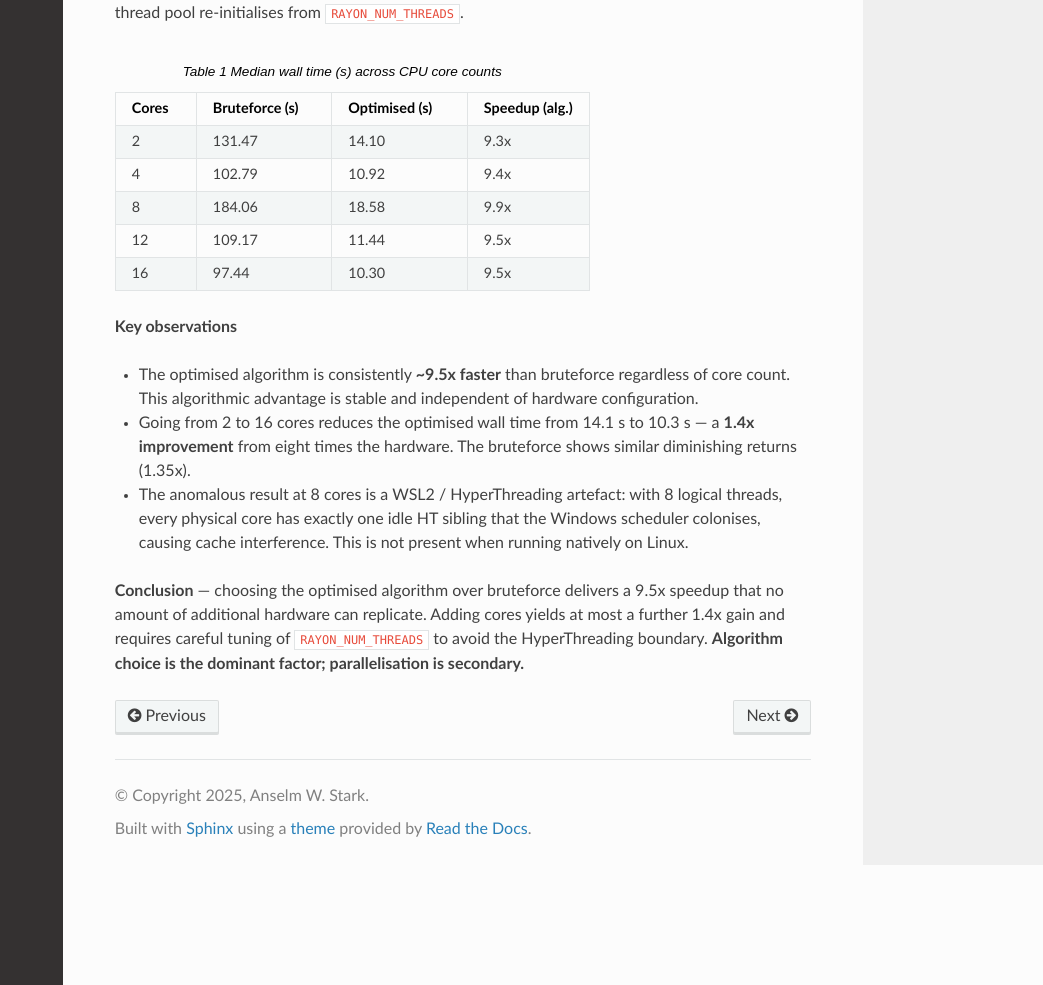
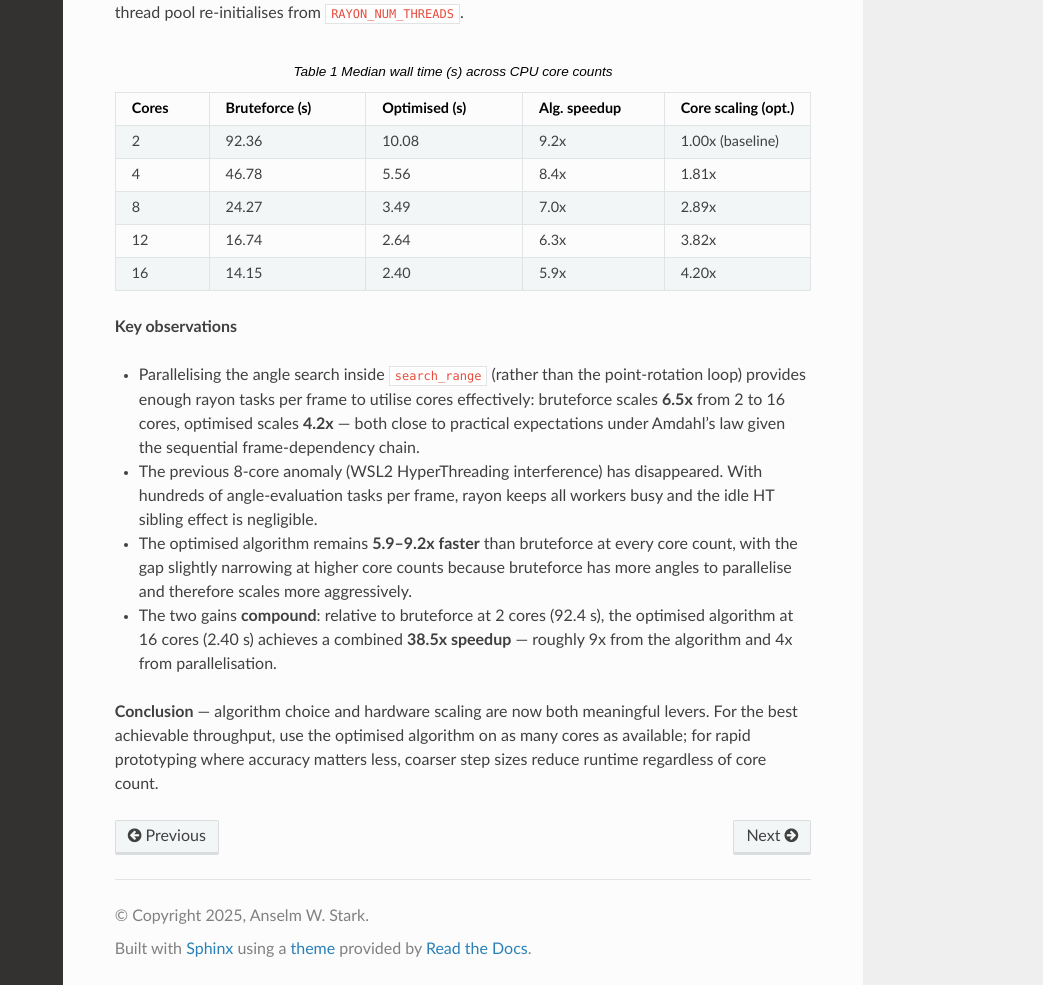
Before and after one commit to yungselm/multimoda-rs, a Sphinx documentation site: the page built from docs/benchmark.rst, in a window 1280 px wide and 1400 px high, scrolled down 1006 px. Shown: the part 415-1400 px from the top of the window, without its empty margins (237-1280 px from the left). Built offline with Sphinx 7.4.7 and the Read the Docs theme 3.1.0, drawn with Linux system fonts in a browser that asks for light colours; pages that are not in the unit, such as notebooks, are missing from menus.

Commit message:
update results after optimized parallelization strategy

```diff
--- a/docs/benchmark.rst
+++ b/docs/benchmark.rst
@@ -52,50 +52,61 @@ pool re-initialises from ``RAYON_NUM_THREADS``.
 
 .. list-table:: Median wall time (s) across CPU core counts
    :header-rows: 1
-   :widths: 12 20 20 18
+   :widths: 12 20 20 18 18
 
    * - Cores
      - Bruteforce (s)
      - Optimised (s)
-     - Speedup (alg.)
+     - Alg. speedup
+     - Core scaling (opt.)
    * - 2
-     - 131.47
-     - 14.10
-     - 9.3x
+     - 92.36
+     - 10.08
+     - 9.2x
+     - 1.00x (baseline)
    * - 4
-     - 102.79
-     - 10.92
-     - 9.4x
+     - 46.78
+     - 5.56
+     - 8.4x
+     - 1.81x
    * - 8
-     - 184.06
-     - 18.58
-     - 9.9x
+     - 24.27
+     - 3.49
+     - 7.0x
+     - 2.89x
    * - 12
-     - 109.17
-     - 11.44
-     - 9.5x
+     - 16.74
+     - 2.64
+     - 6.3x
+     - 3.82x
    * - 16
-     - 97.44
-     - 10.30
-     - 9.5x
+     - 14.15
+     - 2.40
+     - 5.9x
+     - 4.20x
 
 **Key observations**
 
-* The optimised algorithm is consistently **~9.5x faster** than bruteforce
-  regardless of core count.  This algorithmic advantage is stable and
-  independent of hardware configuration.
+* Parallelising the angle search inside ``search_range`` (rather than the
+  point-rotation loop) provides enough rayon tasks per frame to utilise cores
+  effectively: bruteforce scales **6.5x** from 2 to 16 cores, optimised
+  scales **4.2x** — both close to practical expectations under Amdahl's law
+  given the sequential frame-dependency chain.
 
-* Going from 2 to 16 cores reduces the optimised wall time from 14.1 s to
-  10.3 s — a **1.4x improvement** from eight times the hardware.
-  The bruteforce shows similar diminishing returns (1.35x).
+* The previous 8-core anomaly (WSL2 HyperThreading interference) has
+  disappeared.  With hundreds of angle-evaluation tasks per frame, rayon
+  keeps all workers busy and the idle HT sibling effect is negligible.
 
-* The anomalous result at 8 cores is a WSL2 / HyperThreading artefact: with
-  8 logical threads, every physical core has exactly one idle HT sibling that
-  the Windows scheduler colonises, causing cache interference.  This is not
-  present when running natively on Linux.
+* The optimised algorithm remains **5.9–9.2x faster** than bruteforce at
+  every core count, with the gap slightly narrowing at higher core counts
+  because bruteforce has more angles to parallelise and therefore scales
+  more aggressively.
 
-**Conclusion** — choosing the optimised algorithm over bruteforce delivers a
-9.5x speedup that no amount of additional hardware can replicate.  Adding cores
-yields at most a further 1.4x gain and requires careful tuning of
-``RAYON_NUM_THREADS`` to avoid the HyperThreading boundary.  **Algorithm choice
-is the dominant factor; parallelisation is secondary.**
+* The two gains **compound**: relative to bruteforce at 2 cores (92.4 s),
+  the optimised algorithm at 16 cores (2.40 s) achieves a combined
+  **38.5x speedup** — roughly 9x from the algorithm and 4x from parallelisation.
+
+**Conclusion** — algorithm choice and hardware scaling are now both meaningful
+levers.  For the best achievable throughput, use the optimised algorithm on as
+many cores as available; for rapid prototyping where accuracy matters less,
+coarser step sizes reduce runtime regardless of core count.
```
Also changed, not shown: paper/paper.md (+2 -1 lines), 1 other file.
